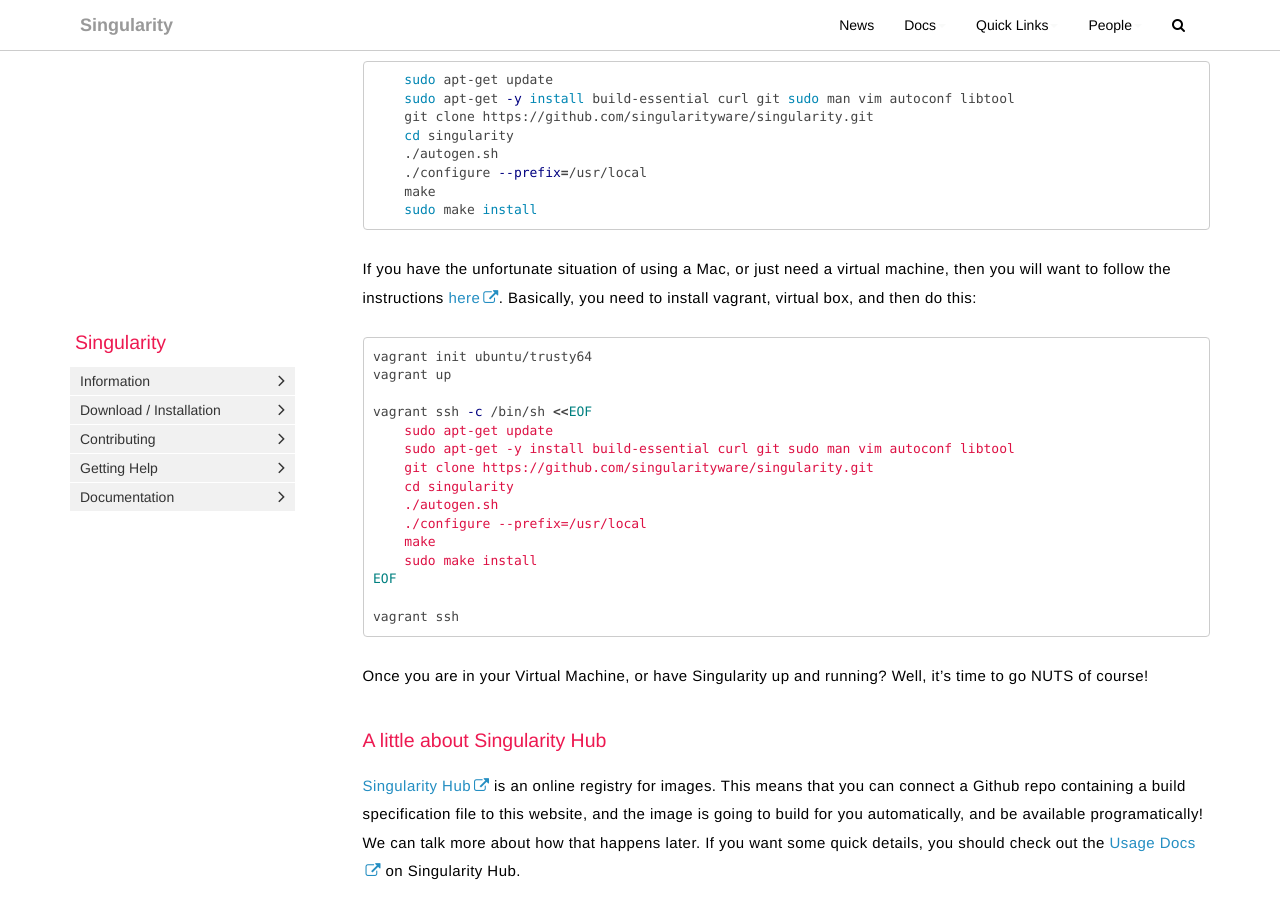
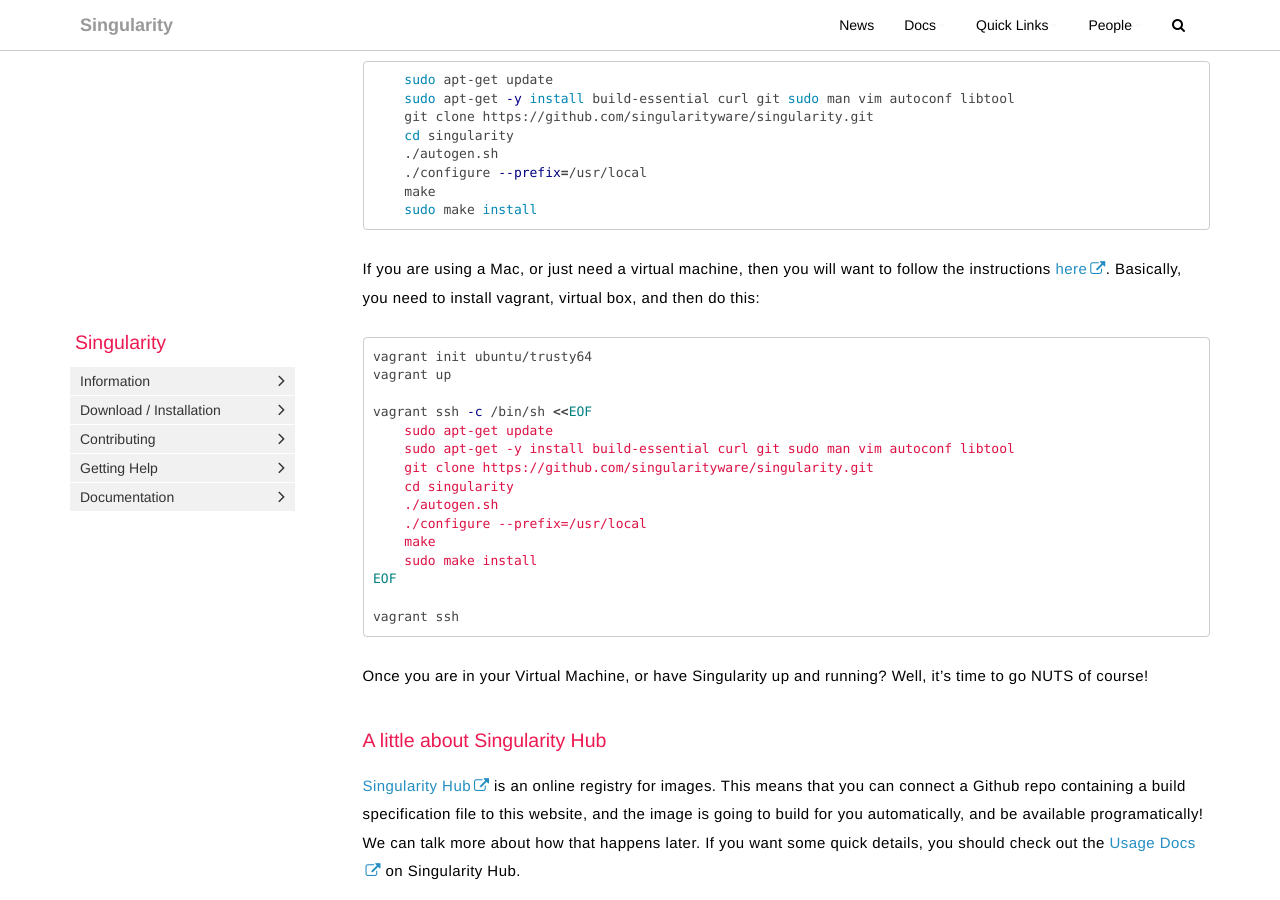
Before and after one commit to singularityware/singularityware.github.io, a Jekyll site: the page built from _posts/recipes/2017-01-26-singularity-hub-tutorial.md, in a window 1280 px wide and 900 px high, scrolled down 1298 px. Built offline with Jekyll 4.4.1, drawn with Linux system fonts in a browser that asks for light colours; nearby versions of some CDN libraries; comment, search, counter and statistics services are not loaded.

Commit message:
removing my opinion from my tutorial, because Macs are great (NOT)

````diff
--- a/_posts/recipes/2017-01-26-singularity-hub-tutorial.md
+++ b/_posts/recipes/2017-01-26-singularity-hub-tutorial.md
@@ -30,7 +30,7 @@
     sudo make install
 ```
 
-If you have the unfortunate situation of using a Mac, or just need a virtual machine, then you will want to follow the instructions <a href="http://singularity.lbl.gov/install-mac" target="_blank">here</a>. Basically, you need to install vagrant, virtual box, and then do this:
+If you are using a Mac, or just need a virtual machine, then you will want to follow the instructions <a href="http://singularity.lbl.gov/install-mac" target="_blank">here</a>. Basically, you need to install vagrant, virtual box, and then do this:
 
 ```bash
 vagrant init ubuntu/trusty64
````
